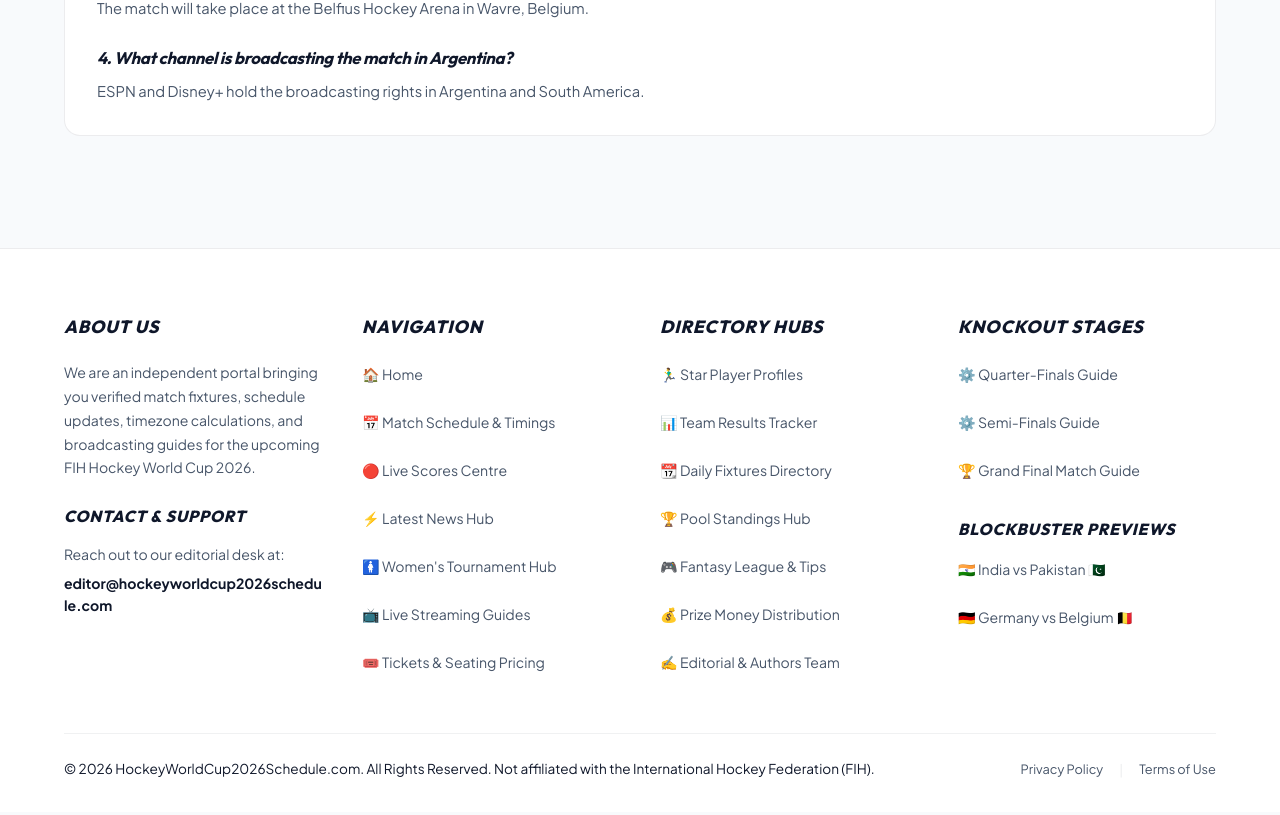
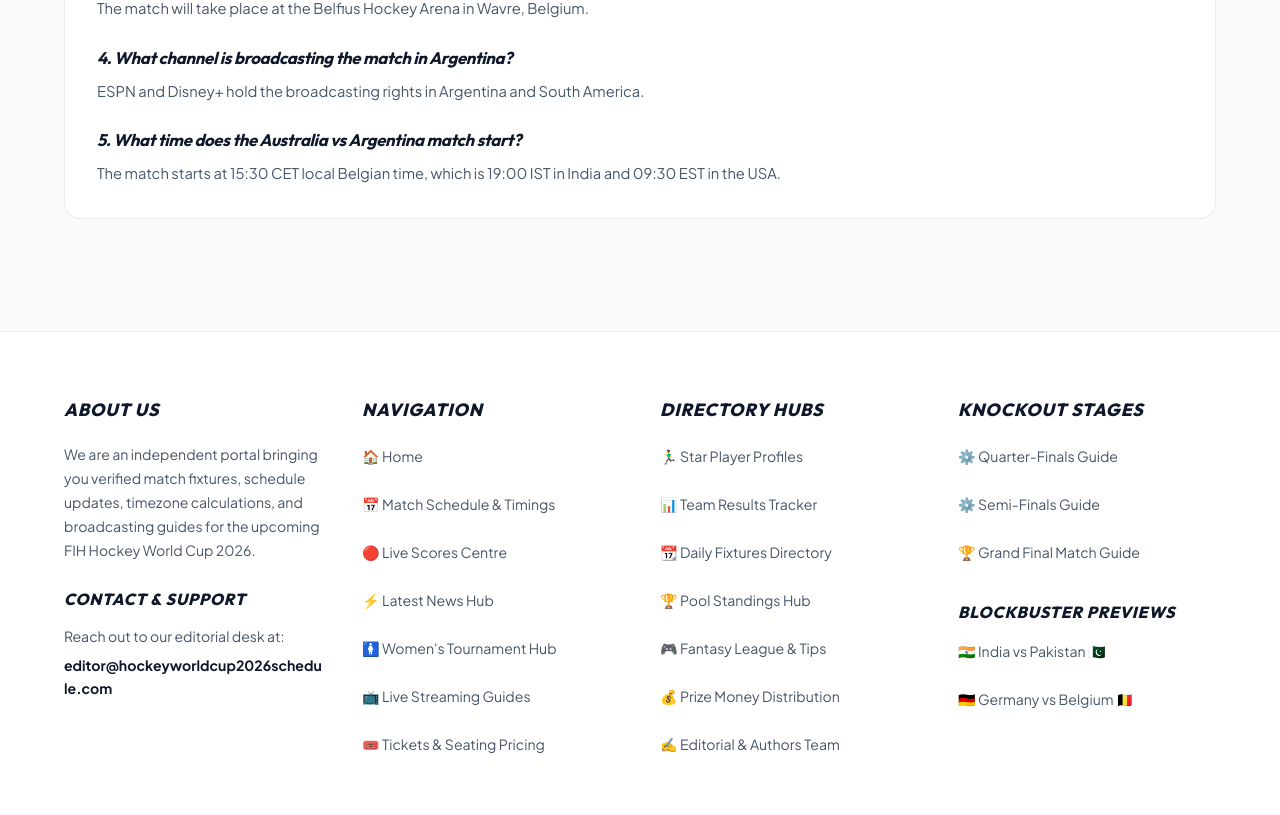
Before and after one commit to liveetcstream-beep/hockeyworldcup2026, a Next.js app: page /matches/australia-vs-argentina in a window 1280 px wide. Shown: the part 1840-2655 px from the top of the page. Built offline with nearby package versions, Linux system fonts and the light colour scheme.

Commit message:
Expand FAQs on all blockbuster matches including Germany vs Netherlands, Australia vs Argentina, Belgium vs Netherlands, England vs Pakistan, and Women's match guides

```diff
--- a/src/app/matches/australia-vs-argentina/page.js
+++ b/src/app/matches/australia-vs-argentina/page.js
@@ -37,6 +37,10 @@ export default function MatchPreviewPage() {
     {
       "q": "What channel is broadcasting the match in Argentina?",
       "a": "ESPN and Disney+ hold the broadcasting rights in Argentina and South America."
+    },
+    {
+      "q": "What time does the Australia vs Argentina match start?",
+      "a": "The match starts at 15:30 CET local Belgian time, which is 19:00 IST in India and 09:30 EST in the USA."
     }
   ];
 
--- a/src/app/matches/belgium-vs-netherlands/page.js
+++ b/src/app/matches/belgium-vs-netherlands/page.js
@@ -37,6 +37,10 @@ export default function MatchPreviewPage() {
     {
       "q": "What time is kickoff for Belgium vs Netherlands?",
       "a": "The match kicks off at 20:30 CET local time, which is 00:00 IST (midnight) in India and 14:30 EST in the United States."
+    },
+    {
+      "q": "Where can I watch the Belgium vs Netherlands match on television?",
+      "a": "In Belgium, the match is broadcast live on RTBF (French-language) and VRT (Flemish-language). In the Netherlands, it is covered by NOS Sport, and globally it is streamed on Watch.Hockey."
     }
   ];
 
--- a/src/app/matches/england-vs-pakistan/page.js
+++ b/src/app/matches/england-vs-pakistan/page.js
@@ -46,6 +46,10 @@ export default function MatchPreviewPage() {
     {
       "q": "Where can I watch the England vs. Pakistan match live?",
       "a": "The match will air live on TNT Sports in the UK, PTV Sports in Pakistan, and stream internationally on the Watch.Hockey platform."
+    },
+    {
+      "q": "What time does the England vs Pakistan match start?",
+      "a": "The match kicks off at 16:30 local time (CET) in Amstelveen, which is 19:30 PKT in Pakistan, 20:00 IST in India, and 10:30 EST in the USA."
     }
   ];
 
--- a/src/app/matches/germany-vs-netherlands/page.js
+++ b/src/app/matches/germany-vs-netherlands/page.js
@@ -37,6 +37,10 @@ export default function MatchPreviewPage() {
     {
       "q": "What time does Germany vs Netherlands start?",
       "a": "The match kicks off at 18:30 local time (CET) in Amstelveen, which is 22:00 IST in India and 12:30 EST in the USA."
+    },
+    {
+      "q": "Where can I buy tickets for the Germany vs Netherlands match?",
+      "a": "Tickets are sold online through the official FIH portal at tickets.hockeyworldcup2026.com. Due to high local interest in Amstelveen, this match is expected to be sold out, so fans are advised to book in advance."
     }
   ];
 
--- a/src/app/matches/india-vs-england-women/page.js
+++ b/src/app/matches/india-vs-england-women/page.js
@@ -46,6 +46,10 @@ export default function MatchPreviewPage() {
     {
       "q": "Where can I watch India vs. England women's hockey live?",
       "a": "The match will air live on Star Sports and Disney+ Hotstar in India, TNT Sports in the UK, and stream internationally on Watch.Hockey."
+    },
+    {
+      "q": "Who is captaining the Indian women's team for this World Cup?",
+      "a": "Savita Punia is confirmed to captain the Indian women's team (Savvy) at the 2026 World Cup, directing the defensive unit from the goalkeeper post, with Vandana Katariya acting as vice-captain."
     }
   ];
 
--- a/src/app/matches/netherlands-vs-australia-women/page.js
+++ b/src/app/matches/netherlands-vs-australia-women/page.js
@@ -46,6 +46,10 @@ export default function MatchPreviewPage() {
     {
       "q": "Where can I watch matches between the Netherlands and Australia?",
       "a": "Matches are broadcast live on NOS in the Netherlands, Fox Sports and Kayo in Australia, and internationally on the official FIH platform Watch.Hockey."
+    },
+    {
+      "q": "What time does the Netherlands vs Australia Women's match start?",
+      "a": "The match kicks off at 15:00 CET local Amstelveen time, which is 23:00 AEST in Australia and 09:00 EST in the USA."
     }
   ];
 
--- a/src/app/matches/netherlands-vs-germany-women/page.js
+++ b/src/app/matches/netherlands-vs-germany-women/page.js
@@ -46,6 +46,10 @@ export default function MatchPreviewPage() {
     {
       "q": "Where can I watch matches between the Netherlands and Germany?",
       "a": "The match will air live on NOS in the Netherlands, DAZN in Germany, and stream internationally on the Watch.Hockey platform."
+    },
+    {
+      "q": "What is the spectator capacity of the Wavre stadium for this match?",
+      "a": "The Belfius Hockey Arena in Wavre has a tournament-configured capacity of approximately 10,000 spectator seats. Gates open 90 minutes before pushback, and bag restrictions are strictly enforced."
     }
   ];
 
```
